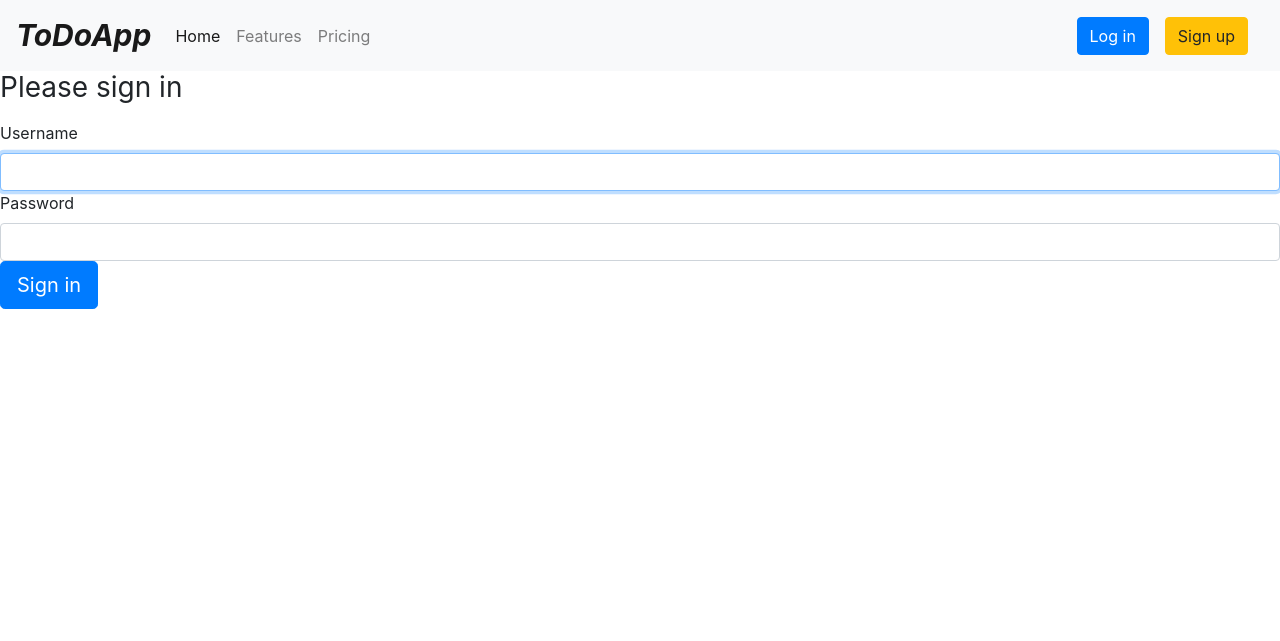
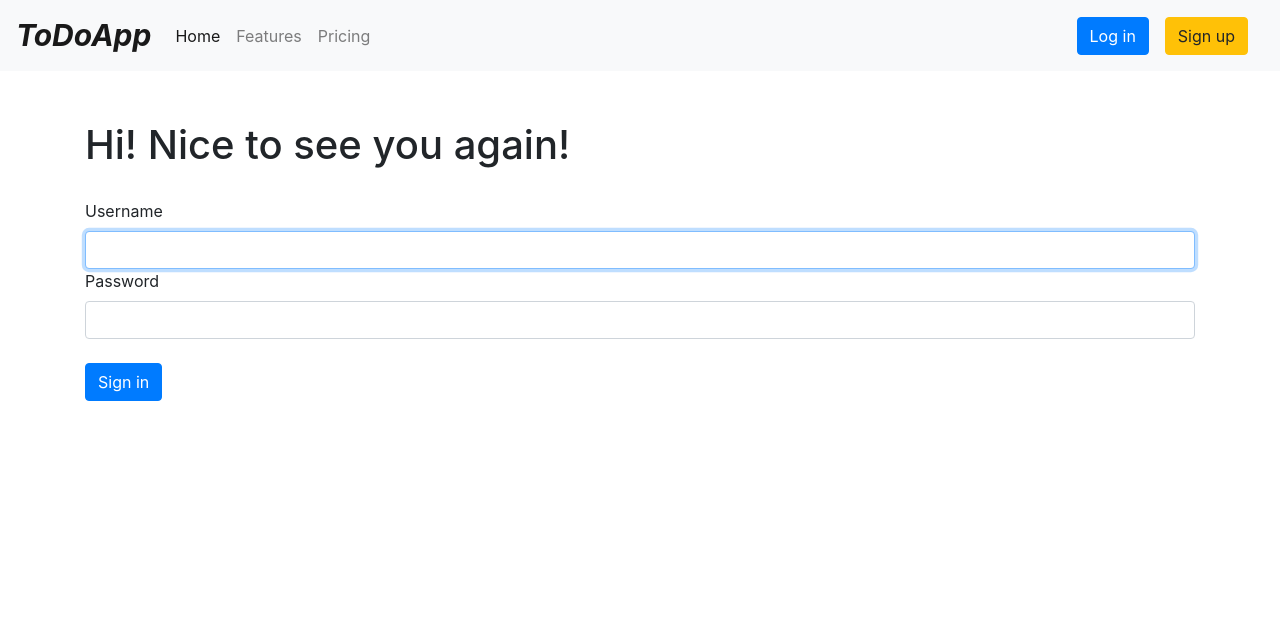
Before and after one commit to filkur/Todo_app, a Symfony app: template templates/security/login.html.twig in a window 1280 px wide. Shown: the top 641 px of the page. Run offline with Twig, Linux system fonts and the light colour scheme; the template is opened without the code that fills it, so the values that code supplies are empty; some libraries are stand-ins or nearby versions.

Commit message:
Login automatically after registration

```diff
--- a/src/Controller/SecurityController.php
+++ b/src/Controller/SecurityController.php
@@ -32,6 +32,6 @@ class SecurityController extends AbstractController
     public function logout()
     {
         //throw new \LogicException('This method can be blank - it will be intercepted by the logout key on your firewall.');
-        return $this->redirect($this->generateUrl('home'));
+        return $this->redirect($this->generateUrl('main'));
     }
 }
--- a/src/Security/LoginFormAuthenticator.php
+++ b/src/Security/LoginFormAuthenticator.php
@@ -98,7 +98,7 @@ class LoginFormAuthenticator extends AbstractFormLoginAuthenticator implements P
 
         // For example : return new RedirectResponse($this->urlGenerator->generate('some_route'));
         //throw new \Exception('TO-DO: provide a valid redirect inside '.__FILE__);
-        return new RedirectResponse($this->urlGenerator->generate('home'));
+        return new RedirectResponse($this->urlGenerator->generate('main'));
     }
 
     protected function getLoginUrl()
--- a/templates/security/login.html.twig
+++ b/templates/security/login.html.twig
@@ -3,7 +3,15 @@
 {% block title %}Log in!{% endblock %}
 
 {% block body %}
+
+    <div class="container">
+        <article>
+            <header style="margin-top: 50px; margin-bottom: 30px;">
+                <h1>Hi! Nice to see you again!</h1>
+            </header>
+
             <form method="post">
+
                 {% if error %}
                     <div class="alert alert-danger">{{ error.messageKey|trans(error.messageData, 'security') }}</div>
                 {% endif %}
@@ -14,7 +22,6 @@
                     </div>
                 {% endif %}
 
-    <h1 class="h3 mb-3 font-weight-normal">Please sign in</h1>
                 <label for="inputUsername">Username</label>
                 <input type="text" value="{{ last_username }}" name="username" id="inputUsername" class="form-control" required autofocus>
                 <label for="inputPassword">Password</label>
@@ -23,6 +30,17 @@
                 <input type="hidden" name="_csrf_token"
                        value="{{ csrf_token('authenticate') }}"
                 >
+
+
+                <button class="btn btn-md btn-primary mt-4" type="submit">
+                    Sign in
+                </button>
+            </form>
+        </article>
+
+    </div>
+
+
 
     {#
         Uncomment this section and add a remember_me option below your firewall to activate remember me functionality.
@@ -35,8 +53,5 @@
         </div>
     #}
 
-    <button class="btn btn-lg btn-primary" type="submit">
-        Sign in
-    </button>
-</form>
+
 {% endblock %}
```
Also changed, not shown: src/Controller/RegistrationController.php (+18 -2 lines), templates/registration/register.html.twig (+9 -2 lines). Lines whose indentation alone changed are shown as unchanged.
